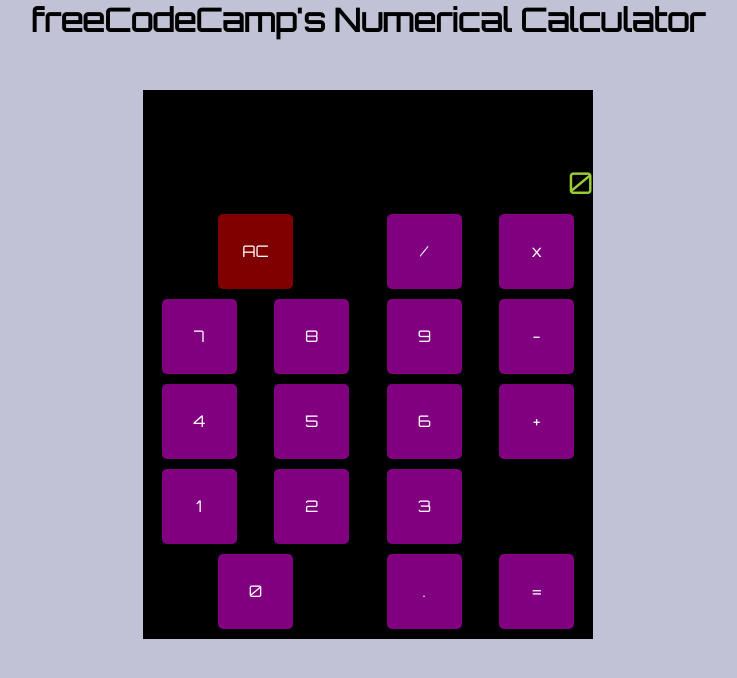
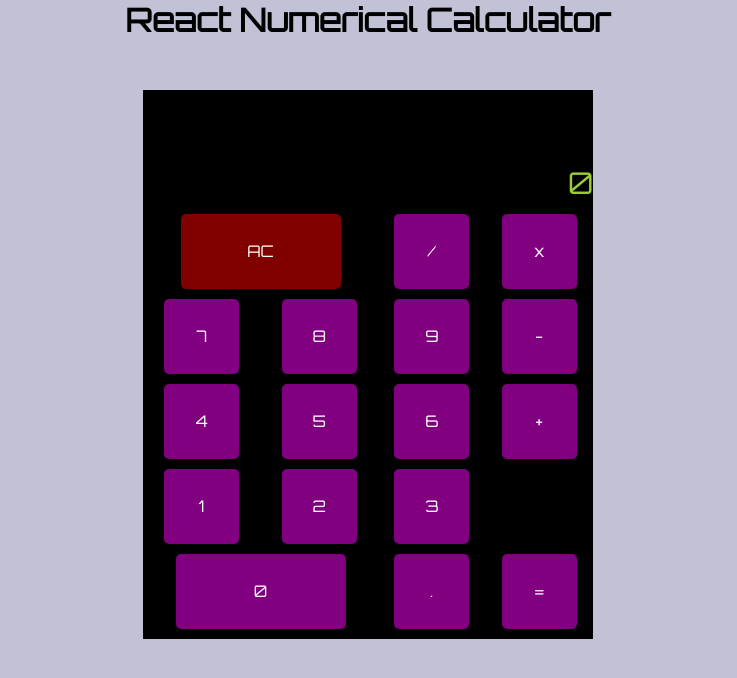
Before and after one commit to jayaramsivaramannair/React_TypeScript_Calculator, a React (Create React App) app: page / in a window 1280 px wide. Shown: the top 678 px of the page, without its empty margins (272-1009 px from the left). Built offline with nearby package versions, Linux system fonts and the light colour scheme.

Commit message:
Added the link to run freeCodeCamp tests and changed the title

```diff
--- a/public/index.html
+++ b/public/index.html
@@ -32,6 +32,7 @@
   </head>
   <body>
     <noscript>You need to enable JavaScript to run this app.</noscript>
+    <script src="https://cdn.freecodecamp.org/testable-projects-fcc/v1/bundle.js"></script>
     <div id="root"></div>
     <!--
       This HTML file is a template.
--- a/src/App.css
+++ b/src/App.css
@@ -48,7 +48,7 @@
   grid-row-gap: 10px;
   align-items: center;
   justify-items: center;
-  grid-template-columns: 25% 25% 25% 25%;
+  grid-template-columns: auto auto auto auto;
 }
 
 .button {
@@ -68,8 +68,10 @@
 .button-AC {
   background-color: maroon;
   grid-column-start: span 2;
+  width: 160px;
 }
 
 .button-0 {
   grid-column-start: span 2;
+  width: 170px;
 }
--- a/src/App.tsx
+++ b/src/App.tsx
@@ -6,7 +6,7 @@
 
   return (
     <div className="App">
-      <h1>freeCodeCamp's Numerical Calculator</h1>
+      <h1>React Numerical Calculator</h1>
       <Calculator/>
     </div>
   );
```
